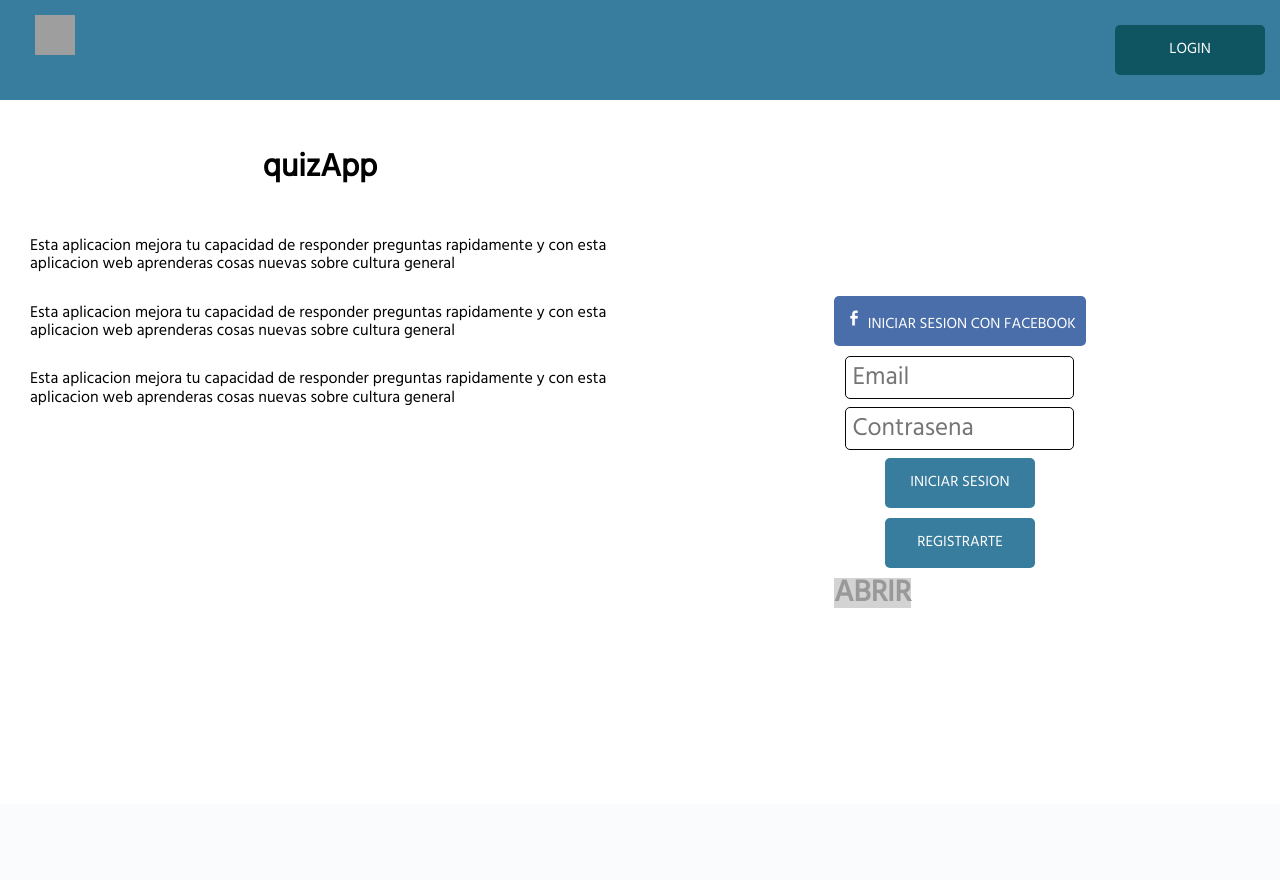
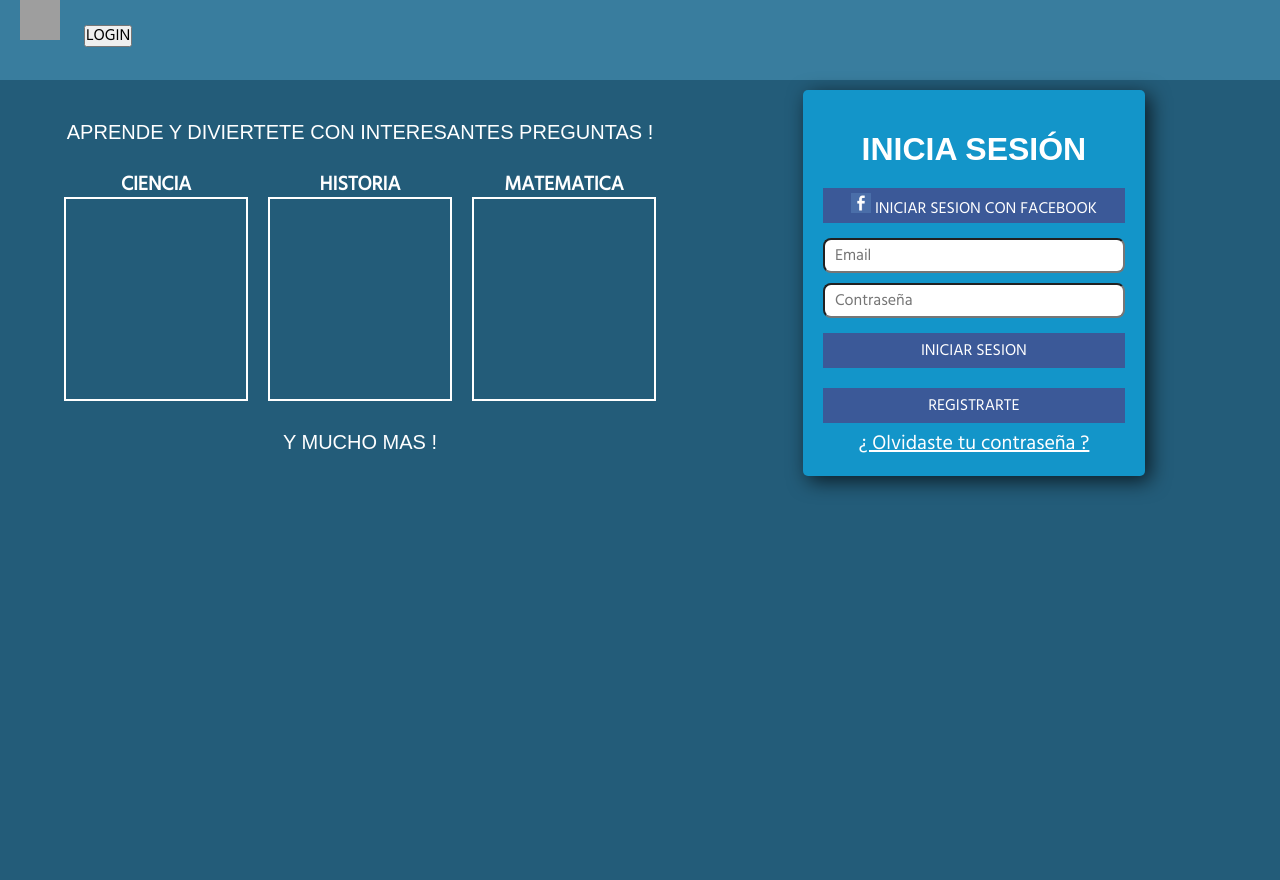
Before and after one commit to CodenityOrg/QuestionGame, a PHP site: page / in a window 1280 px wide. Before the commit the page ends 608 px from the top, so only its background shows below. Run offline with PHP 8.4, Linux system fonts and the light colour scheme; some libraries are stand-ins or nearby versions; grey boxes are pictures that could not be loaded.

Commit message:
index whit style

```diff
--- /dev/null
+++ b/css/inicio.css
@@ -0,0 +1,207 @@
+@import url('https://fonts.googleapis.com/css?family=Hind');
+* {
+    margin: 0;
+    padding: 0;
+    font-family: 'Hind', sans-serif;
+}
+body {
+    width: 100%;
+    height: 100vh;
+    background: #235c79;
+}
+/*encabezado*/
+.header-encabezado{
+	background: #397d9e;
+	height: 10%;
+  width: 100%;
+}
+
+/*fin encabezado*/
+.learn__1 {
+    text-align: center;
+    box-sizing: border-box;
+    padding: 10px;
+    display: inline-block;
+    color: #fff;
+}
+.inicia {
+    width: 150px;
+    height: 45px;
+    color: #fff;
+    font-size: 20px;
+    background: #256e8f;
+    border: 0;
+    border-radius: 15px;
+    margin: 20px 0;
+    cursor: pointer;
+}
+.inicia:hover {
+    background: #95a5a6;
+}
+.learn__1 p {
+    width: 100%;
+    margin:20px auto;
+    font-size: 20px;
+    font-family: sans-serif;
+}
+.materias {
+    width: 90%;
+    margin: auto;
+}
+.materias h2 {
+    font-size: 20px;
+}
+.materias .opt__img {
+    margin: 10px auto;
+    width: 100%;
+    display: inline-block;
+}
+.opt__img .img0 {
+    width: 70%;
+    height: 200px;
+    margin: auto;
+    border: 2px solid white;
+}
+/*login del index.php*/
+.login {
+    display: none;
+    width: 400px;
+    box-sizing: border-box;
+    padding: 10px;
+    margin-left: 50px;
+}
+
+.login form {
+    margin: auto;
+    width: 90%;
+    background: #1395c9;
+    box-sizing: border-box;
+    padding: 20px;
+    border-radius: 5px;
+    box-shadow: 5px 5px 20px rgba(0,0,0,0.7);
+    text-align: center;
+}
+.checkName h1 {
+    color: #fff;
+    font-family: sans-serif;
+    margin-bottom: 10px;
+}
+.login .chekName {
+    display: flex;
+}
+.form-submit .btn {
+    width: 100%;
+    height: 35px;
+    background: #3b5998;
+    color: #fff;
+    margin: 10px auto;
+    border: 0;
+}
+.form-style input {
+    width: 100%;
+    margin: 5px auto;
+    height: 35px;
+    box-sizing: border-box;
+    padding: 0 10px;
+    border-radius: 8px;
+}
+.checkName a {
+    color: #fff;
+    font-size: 20px;
+}
+/*modal de inicio----*/
+.modal__login {
+    position: absolute;
+    background: rgba(0,0,0,0.7);
+    display: flex;
+    width: 100%;
+    height: 100vh;
+
+    visibility: hidden;
+    opacity: 0;
+    transition: all 0.5s;
+}
+.lookmodal {
+    visibility: visible;
+    opacity: 1;
+    transition: all 0.5s;
+}
+.login__in {
+    width: 280px;
+    margin: auto;
+    text-align: center;
+    color: #fff;
+    box-sizing: border-box;
+    padding: 10px;
+    background: #1395c9;
+    border-radius: 8px;
+}
+
+.modal__close {
+    width: 20px;
+    height: 20px;
+    position: absolute;
+    top: 29%;
+    right: 18%;
+    display: flex;
+    border: 3px solid;
+    color: red;
+    border-radius: 50%;
+    cursor: pointer;
+}
+.modal__close p {
+    margin: auto;
+    color: red;
+    ;
+}
+.login__in h1 {
+    font-size: 20px;
+    margin: 15px auto;
+}
+.login__in .btn-face {
+    width: 230px;
+    height: 35px;
+    background: #385998;
+    border: 0;
+    color: #fff;
+}
+.login__in form .input {
+    width: 90%;
+    height: 30px;
+    margin: 10px 0;
+    border-radius: 5px;
+    box-sizing: border-box;
+    padding: 0 10px;
+}
+.login__in .start {
+    width: 200px;
+    height: 30px;
+    border-radius: 5px;
+    margin: 10px 0;
+    background: #1f789d;
+    color: #fff;
+    border: 0;
+}
+.login__in a {
+    color: #fff;
+}
+
+@media screen and (min-width: 767px){
+    .materias {
+        width: 700px;
+    }
+    .materias .opt__img {
+        width: 200px;
+    }
+    .opt__img .img0 {
+        width: 90%;
+    }
+}
+@media screen and (min-width: 950px) {
+    .inicia {
+        display: none;
+    }
+    .login {
+        display: inline-block;
+    }
+}
--- a/include/head.php
+++ b/include/head.php
@@ -2,6 +2,7 @@
 	<meta charset="utf-8">
 	<title>quizApp</title>
 	<meta name="viewport" content="width=device-width, initial-scale=1.0">
-	<link rel="stylesheet" type="text/css" href="css/style.css">
+	<!--<link rel="stylesheet" type="text/css" href="css/inicio.css">-->
+	<link rel="stylesheet" type="text/css" href="css/inicio.css">
   	<link rel="stylesheet" type="text/css" href="https://necolas.github.io/normalize.css/latest/normalize.css">
 </head>
--- a/index.php
+++ b/index.php
@@ -6,15 +6,45 @@
 <body>
 	<?php include 'include/navbar.php'; ?>
 		<div class="conteiner">
-		<div class="content">
-			<h1 class="title-quiz">quizApp</h1>
-			<p class="parrafo-quiz">Esta aplicacion mejora tu capacidad de responder preguntas rapidamente y con esta aplicacion web aprenderas cosas nuevas sobre cultura general</p>
-			<p class="parrafo-quiz">Esta aplicacion mejora tu capacidad de responder preguntas rapidamente y con esta aplicacion web aprenderas cosas nuevas sobre cultura general</p>
-			<p class="parrafo-quiz">Esta aplicacion mejora tu capacidad de responder preguntas rapidamente y con esta aplicacion web aprenderas cosas nuevas sobre cultura general</p>
-		</div>
-		<div class="login">
+			<div class="modal__login" id="modal__login">
+       <div class="login__in">
+            <h1>INICIA SESIÓN</h1>
+           <div class="modal__close" id="modal__close">
+               <p>X</p>
+           </div>
+           <button class="btn-face" id="fb-login"><img width="20" height="20" src="img/facebook.ico">
+							<span>INICIAR CON FACEBOOK</span></button>
+           <form action="">
+               <input type="text" name="email" class="input" placeholder="EMAIL">
+               <input type="password" name="password" class="input" placeholder="PASSWORD">
+               <button class="start">INICIAR</button>
+               <a href="">¿Olvidaste tu contraseña?</a>
+           </form>
+       		</div>
+   		</div>
+			<div class="learn__1">
+        <p>APRENDE Y DIVIERTETE CON INTERESANTES PREGUNTAS !</p>
+        <button class="inicia" id="start__login">INICIA</button>
+        <div class="materias">
+            <div class="opt__img">
+                <h2>CIENCIA</h2>
+                <div class="img0"></div>
+            </div>
+            <div class="opt__img">
+                <h2>HISTORIA</h2>
+                <div class="img0"></div>
+            </div>
+            <div class="opt__img">
+                <h2>MATEMATICA</h2>
+                <div class="img0"></div>
+            </div>
+        </div>
+        <p>Y MUCHO MAS !</p>
+    	</div>
+			<div class="login">
 			<form method="POST" action="login.php">
 				<div class="checkName">
+				    <h1>INICIA SESIÓN</h1>
 					<div class="form-submit">
 						<button class="btn" id="fb-login">
 							<img width="20" height="20" src="img/facebook.ico">
@@ -25,18 +55,19 @@
 						<input class="input" type="email" name="email" placeholder="Email">
 					</div>
 					<div class="form-style">
-						<input class="input" type="password" name="password" placeholder="Contrasena">
+						<input class="input" type="password" name="password" placeholder="Contraseña">
 					</div>
 					<div class="form-submit">
 						<button class="btn btn-medium">INICIAR SESION</button>
 					</div>
-					<difv id="finestra-modal-obrir1" class="form-submit ">
+					<div id="finestra-modal-obrir1" class="form-submit ">
 						<button class="btn btn-medium">REGISTRARTE</button>
-					</div>
-
-					<span><a id="finestra-modal-obrir1" class="finestra-modal-obrir1 boto1">ABRIR</a></span>
+				    </div>
+				    <a href="">¿ Olvidaste tu contraseña ?</a>
 				</div>
 			</form>
+        </div>
+
 		</div>
 		<!-- <div id="">
 			<div id="finestra-modal1" class="finestra-modal1 js-mostrar1">
@@ -70,6 +101,7 @@
 			</div>
 		</div> -->
 	<?php include 'include/scripts.php'; ?>
+	<script src="js/modallogin.js"></script>
 	<script type="text/javascript">
 
 		// document.getElementById("register-form").addEventListener("submit",function(e) {
--- /dev/null
+++ b/js/modallogin.js
@@ -0,0 +1,12 @@
+var btnmodal = document.getElementById('start__login');
+var modalbg = document.getElementById('modal__login');
+var modalclose = document.getElementById('modal__close');
+
+
+btnmodal.addEventListener('click',function(){
+    modalbg.classList.toggle('lookmodal');
+})
+
+modalclose.addEventListener('click',function(){
+    modalbg.classList.toggle('lookmodal');
+})
```
